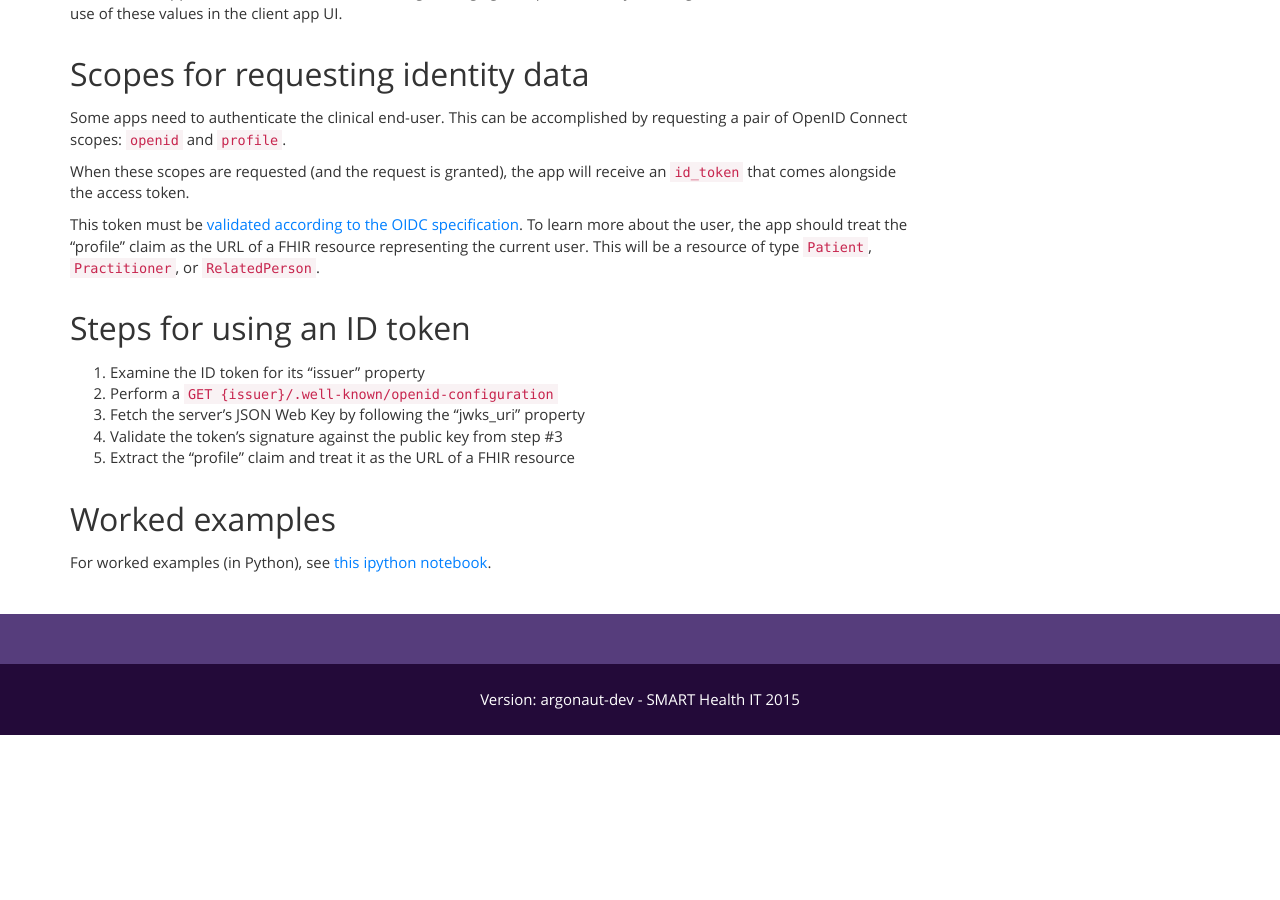
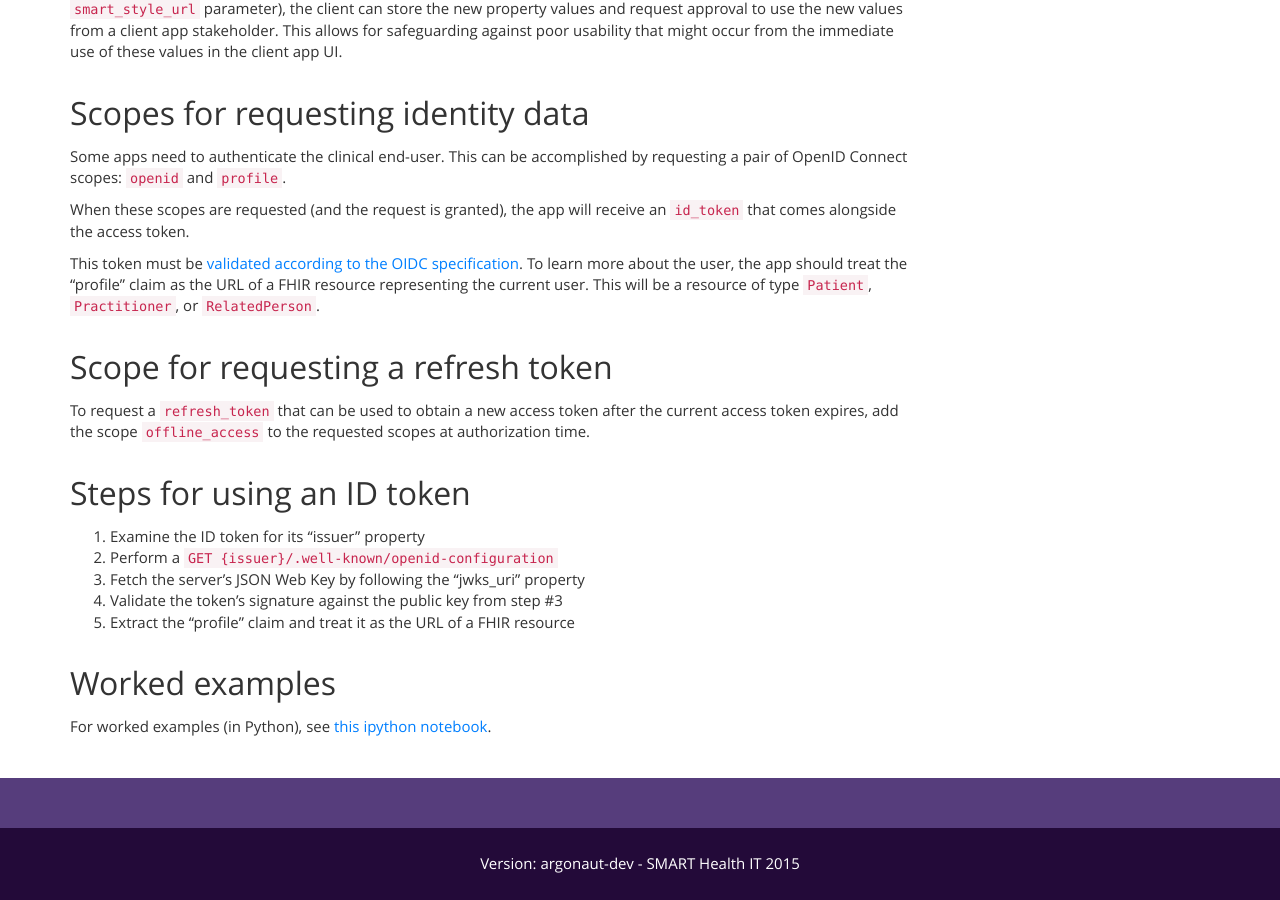
Before and after one commit to smart-on-fhir/smart-on-fhir.github.io, a Jekyll site: the page built from authorization/scopes-and-launch-context/index.md, in a window 1280 px wide and 900 px high, scrolled down 5093 px. Built offline with Jekyll 4.4.1, drawn with Linux system fonts in a browser that asks for light colours; Markdown is read by kramdown in place of the engine named in the settings; before the commit the page ends 5828 px from its top, so only the background shows below that; some of the changed text lies outside the part shown.

Commit message:
Documented how to use offline_access scope to address #46

```diff
--- a/authorization/scopes-and-launch-context/index.md
+++ b/authorization/scopes-and-launch-context/index.md
@@ -25,6 +25,7 @@ Scope              | Grants
 `openid` `profile` | Permission to retrieve information about the current logged-in user
 `launch`           | Permission to obtain launch context when app is launched from an EHR
 `launch/patient`   | When launching outside the EHR, ask for a patient to be selected at launch time
+`offline_access`   | Request a `refresh_token` that can be used after the access token rexpires
 
 
 ## Scopes for requesting clinical data
@@ -224,6 +225,14 @@ To learn more about the user, the app should treat the "profile" claim as the UR
 a FHIR resource representing the current user. This will be a resource of type
 `Patient`, `Practitioner`, or `RelatedPerson`.
 
+
+## Scope for requesting a refresh token
+
+To request a `refresh_token` that can be used to obtain a new access token
+after the current access token expires, add the scope `offline_access` to the
+requested scopes at authorization time.
+
+
 ## Steps for using an ID token
 
  1. Examine the ID token for its "issuer" property
```
Also changed, not shown: authorization/index.md (+4 -1 lines).
